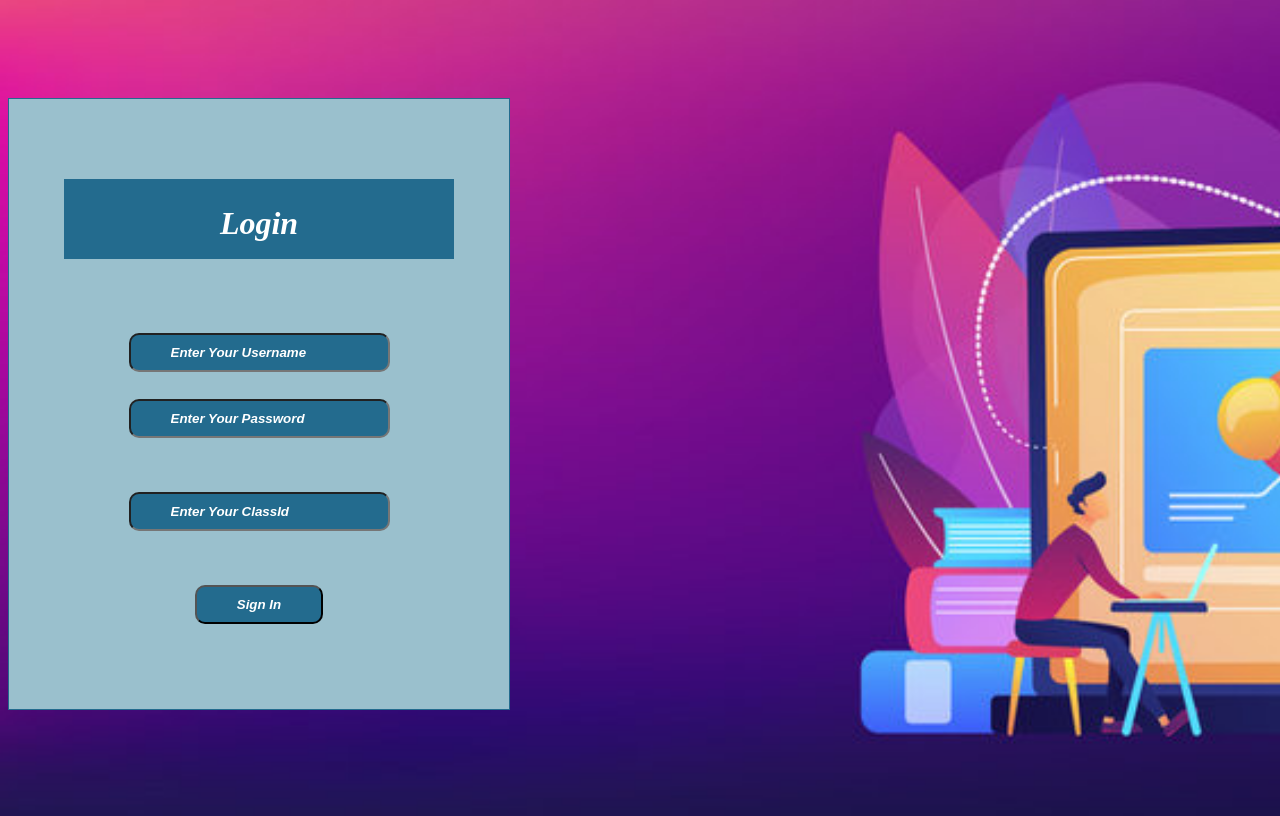
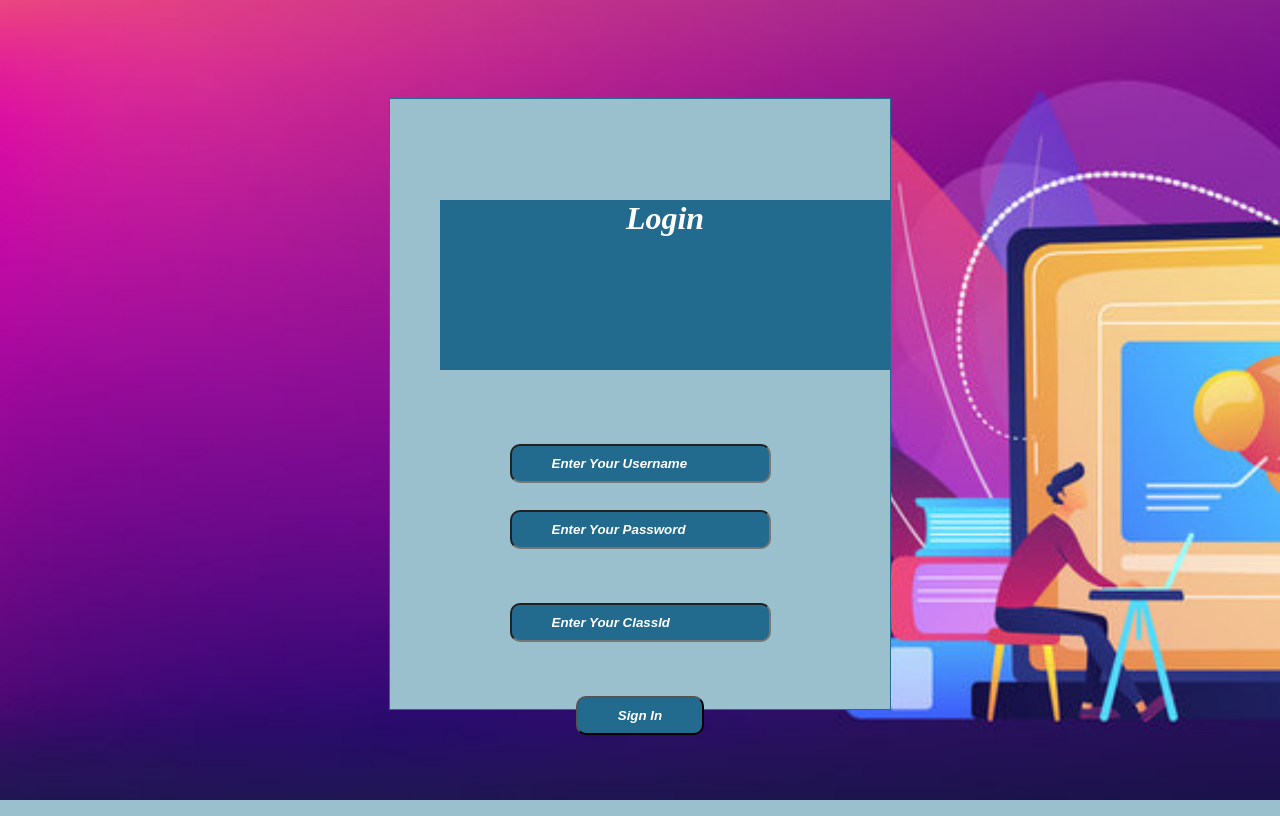
Before and after one commit to mswetha1708/Rakathon_zeronegirls, a Flask app: page / in a window 1280 px wide. Run offline with Flask 2, Linux system fonts and the light colour scheme.

Commit message:
updated html

```diff
--- a/zerone-girls/Web Application/static/style.css
+++ b/zerone-girls/Web Application/static/style.css
@@ -7,9 +7,9 @@
                 background-color: #236B8E;
             }
             .header1{
-                padding: 5px 90px;
-                width: 250px;
-                height: 70px;
+
+                width: 450px;
+                height: 170px;
                 background-color: #236B8E;
             }
 
--- a/zerone-girls/Web Application/templates/login.html
+++ b/zerone-girls/Web Application/templates/login.html
@@ -8,7 +8,7 @@
         <style>
          body {
             background-image: url("/static/bck.jpg");
-            height: 100%;
+            height: 80%;
             background-repeat: no-repeat;
             background-size: cover;
          }
@@ -16,9 +16,9 @@
     </head>
     <body>
     </br></br></br></br></br>
-        <div align="left">
+        <div align="center">
           <div align="center" class="border">
-             <div class="header">
+             <div class="header1">
                 <h1 class="word">Login</h1>
              </div></br></br></br>
             <h2 class="word">
```
Also changed, not shown: zerone-girls/Web Application/templates/index.html (+7 -7 lines).
